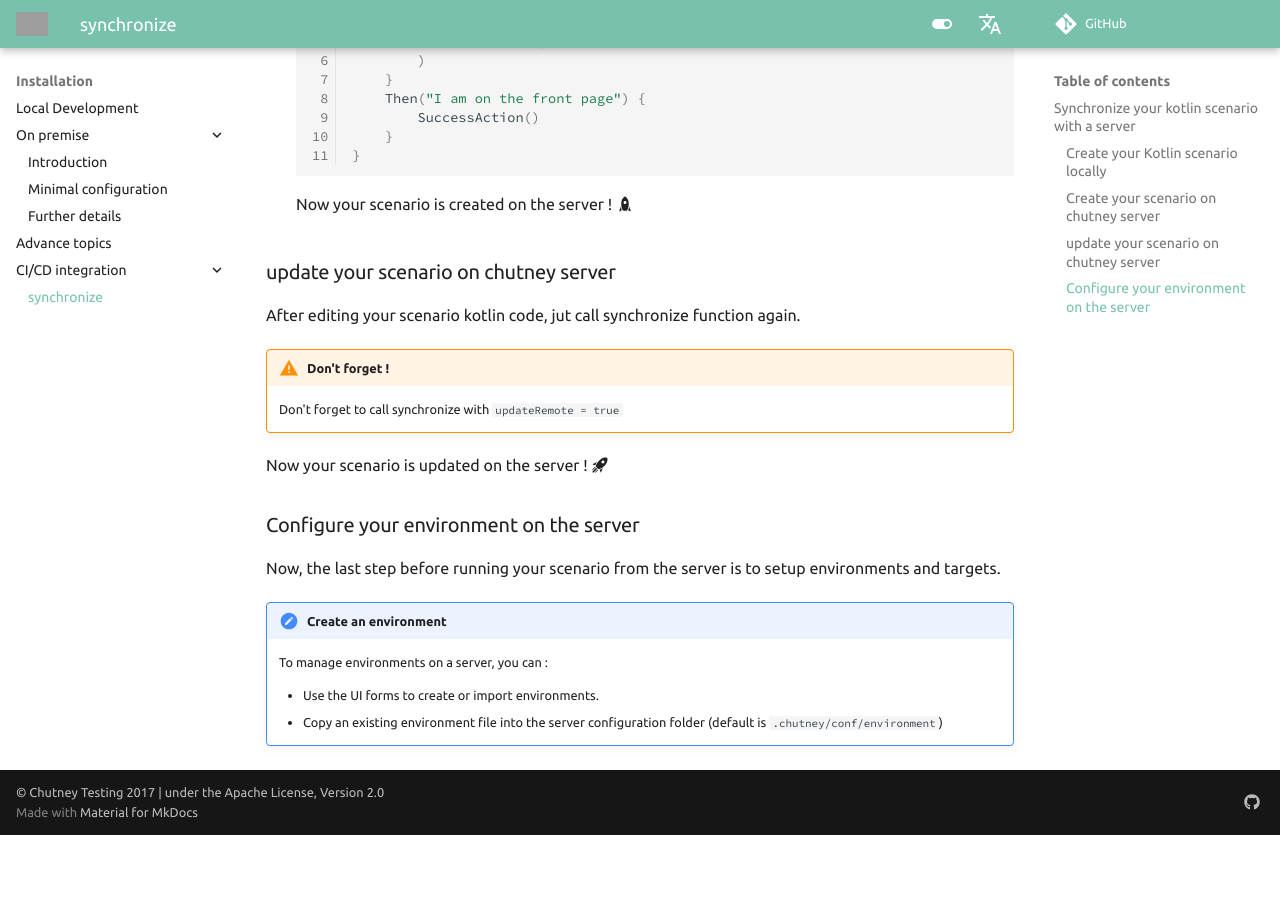
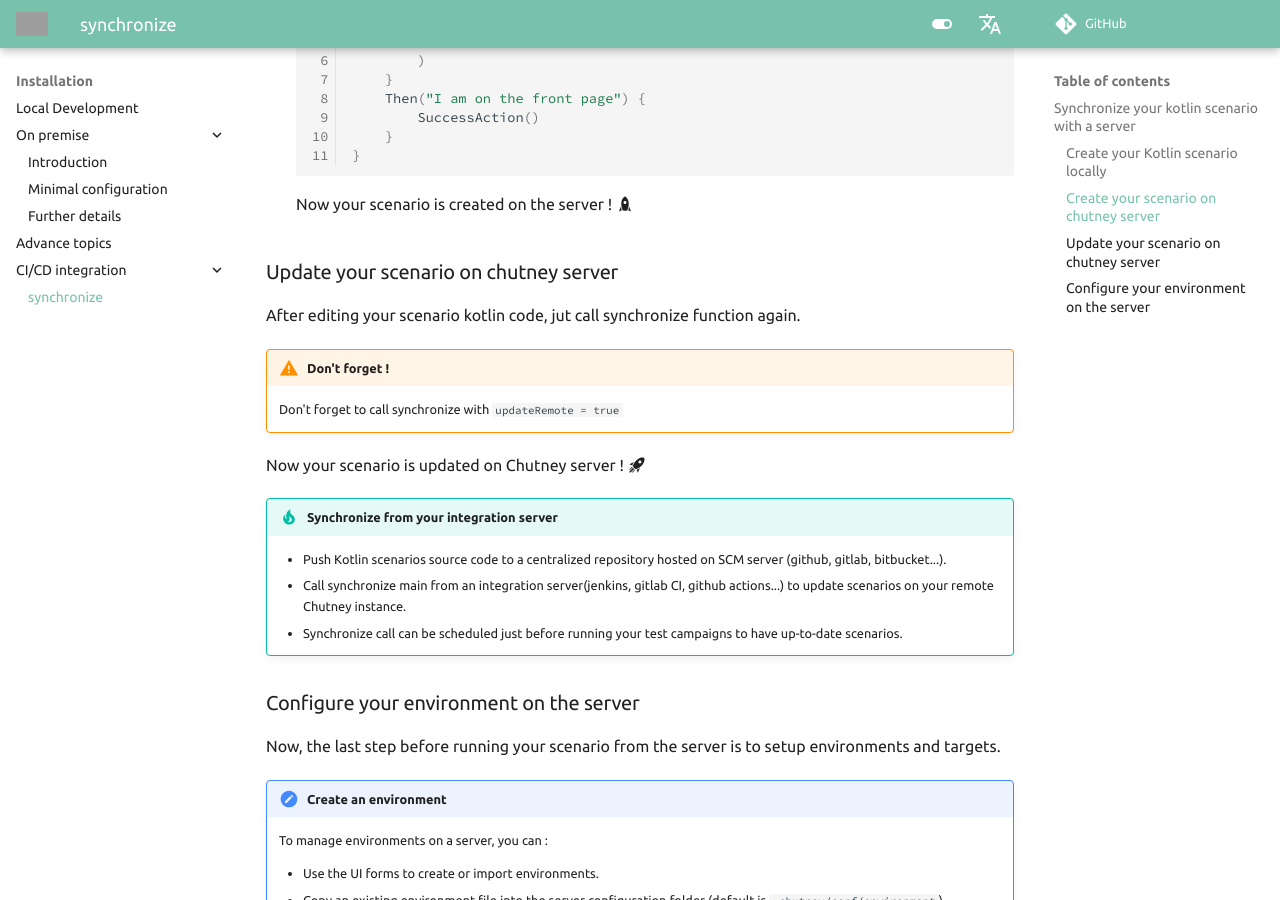
Before and after one commit to chutney-testing/chutney-testing.github.io-legacy, an MkDocs documentation site: the page built from docs/installation/ci_cd/scenario_sync.md, in a window 1280 px wide and 900 px high, scrolled down 1523 px. Built offline with MkDocs 1.6.1 and Material for MkDocs 9.7.7, drawn with Linux system fonts in a browser that asks for light colours; comment, search, counter and statistics services are not loaded; before the commit the page ends 2358 px from its top, so only the background shows below that; some of the changed text lies outside the part shown; grey boxes are pictures that could not be loaded.

Commit message:
doc: synchronize scenarios from integration server documentation

```diff
--- a/docs/installation/ci_cd/scenario_sync.md
+++ b/docs/installation/ci_cd/scenario_sync.md
@@ -63,14 +63,19 @@ val chutneyLocalServer = ChutneyServerInfo(
 
     Now your scenario is created on the server ! :material-rocket:
 
-## update your scenario on chutney server
+## Update your scenario on chutney server
 
 After editing your scenario kotlin code, jut call synchronize function again.
 
 !!! warning "Don't forget !"
     Don't forget to call synchronize with `updateRemote = true`
 
-Now your scenario is updated on the server ! :material-rocket-launch:
+Now your scenario is updated on Chutney server ! :material-rocket-launch:
+
+!!! tip "Synchronize from your integration server"
+    * Push Kotlin scenarios source code to a centralized repository hosted on SCM server (github, gitlab, bitbucket...).
+    * Call synchronize main from an integration server(jenkins, gitlab CI, github actions...) to update scenarios on your remote Chutney instance.
+    * Synchronize call can be scheduled just before running your test campaigns to have up-to-date scenarios.
 
 ## Configure your environment on the server
 
```
Also changed, not shown: other parts of docs/installation/ci_cd/scenario_sync.md (+1 -1 lines), docs/getting_started/write.md (+3 -3 lines).
